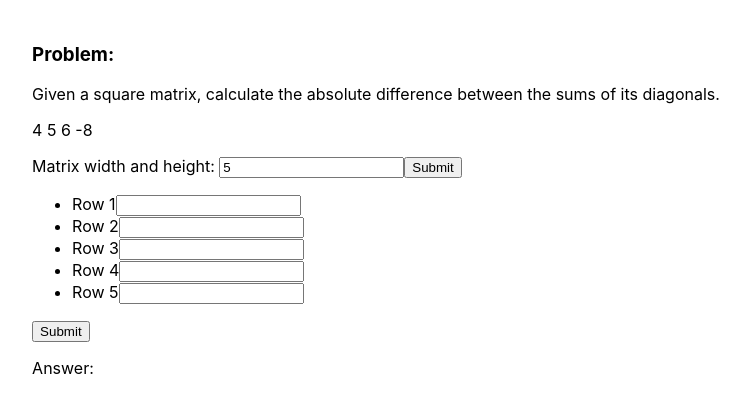
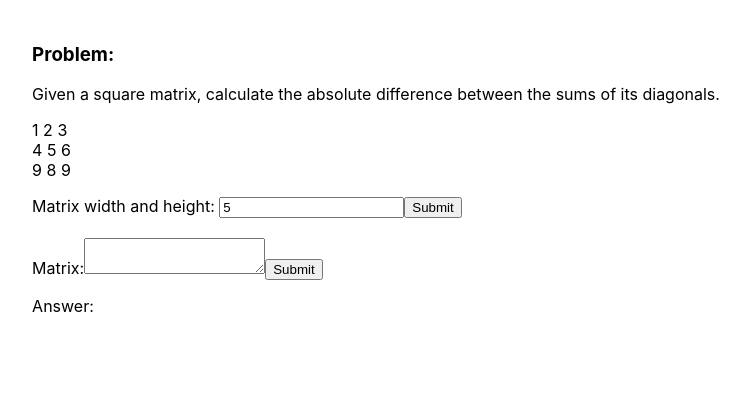
Before and after one commit to sanneVB/SquareMatrix, an Angular app: page / in a window 1280 px wide. Both pictures are taken after typing "5" into the empty fields and a click on the button "Submit". Shown: the top 412 px of the page, without its empty margins (264-1014 px from the left). Built offline with nearby package versions, Linux system fonts and the light colour scheme.

Commit message:
Swap input with textarea for matrix input

```diff
--- a/src/app/matrix-input/matrix-input.component.html
+++ b/src/app/matrix-input/matrix-input.component.html
@@ -1,22 +1,22 @@
 <h3>Problem:</h3>
 <p>Given a square matrix, calculate the absolute difference between the sums of its diagonals.</p>
-<p>4 5 6 -8</p>
+<p>1 2 3 <br>
+  4 5 6 <br>
+  9 8 9</p>
 <form #matrixSizeForm="ngForm" (ngSubmit)="setSize(matrixSizeForm)">
   <label for="matrixSize">Matrix width and height: </label>
   <input type="number" id="n" name="n" ngModel required placeholder="Enter a positive integer">
   <button type="submit">Submit</button>
-  @if (showNError) {<p>Please pick a valid number larger than 1</p>} <!-- See if this can't be inferred from form value directly-->
+  @if (showNError) {<p>Please enter a valid integer larger than 1</p>} <!-- See if this can't be inferred from form value directly-->
 </form>
+<br>
 <form #matrixInputForm="ngForm" (ngSubmit)="matrixSubmit(matrixInputForm)">
-  <ul>
-    @for (row of matrixRows; track $index) {
-      <li>
-        <label for="matrixRow" id="row-{{$index}}">Row {{$index+1}}</label>
-        <input type="text" id="row-{{$index}}" name="{{$index}}" ngModel required>
-      </li>}
-  </ul>
-
-  <button type="submit">Submit</button>
+  @if (showMatrixInput) {
+    <label for="matrix" id="matrixLabel">Matrix:</label>
+    <textarea name="matrix" ngModel required></textarea>
+    <!-- <input type="text" id="matrix" name="matrix" ngModel required> -->
+    <button type="submit">Submit</button>
+  }
 </form>
 @if (failedLengthCheck) {<p>Please ensure that each row contains exactly {{matrixRows.length}} entries  </p>}
 @if (failedIntegerCheck) {<p>Please ensure that each row contains only integers  </p>}
--- a/src/app/matrix-input/matrix-input.component.ts
+++ b/src/app/matrix-input/matrix-input.component.ts
@@ -12,8 +12,9 @@ import { FormsModule } from '@angular/forms';
 })
 export class MatrixInputComponent {
 
-  matrixRows: number[][] = [];
-  showNError = false;
+  matrixRows: string[][] = [];
+  showNError!: boolean;
+  showMatrixInput!: boolean;
   answer!: number ;
   failedLengthCheck!: boolean;
   failedIntegerCheck!: boolean;
@@ -22,13 +23,14 @@ export class MatrixInputComponent {
 
   setSize(form: NgForm) {
     this.matrixRows = [];
-    this.showNError = false;
     if (form.value.n > 1 ){
       this.showNError = false;
+      this.showMatrixInput = true;
       for (let i = 0; i < form.value.n; i++) {
         this.matrixRows.push([]);
       }
     } else {
+      this.showMatrixInput = false;
       this.showNError = true;
     }
   };
@@ -50,22 +52,34 @@ export class MatrixInputComponent {
   };
 
   matrixSubmit(form: NgForm) {
-    // this.hideRowLengthError = true;
-    // this.hideIntegerError = true;
-    // this.hideIntegerSizeError = true;
     const leftToRight: number[] = [];
     const rightToLeft: number[] = [];
-    for (const rowNumber in form.value) {
-      const seperatedRow = form.value[rowNumber].split(" ").filter((str: string) => str.length > 0);
-      //Filter is needed in case the string ends with a space. Otherwise an empty entry would be added.
-      this.failedLengthCheck = !this.lengthCheck(seperatedRow);
-      this.failedIntegerCheck = !this.integerCheck(seperatedRow);
-      this.failedIntegerSizeCheck = !this.integerSizeCheck(seperatedRow);
-      if (!this.failedLengthCheck && !this.failedIntegerCheck && !this.failedIntegerSizeCheck) {
-        leftToRight.push(Number(seperatedRow[rowNumber]));
-        rightToLeft.push(Number(seperatedRow[(this.matrixRows.length - Number(rowNumber) - 1)]))
-      }
+    const seperatedRows = form.value.matrix.split('\n');
+    const sepratedEntries = seperatedRows.map((row: string) => row.trim().split(' '))
+    console.log(sepratedEntries)
+    this.failedLengthCheck = !this.lengthCheck(sepratedEntries);
+    this.failedIntegerCheck = !this.integerCheck(sepratedEntries);
+    this.failedIntegerSizeCheck = !this.integerSizeCheck(sepratedEntries);
+    if (!this.failedLengthCheck && !this.failedIntegerCheck && !this.failedIntegerSizeCheck) {
+      leftToRight.push(Number(sepratedEntries[rowNumber]));
+      rightToLeft.push(Number(sepratedEntries[(this.matrixRows.length - Number(rowNumber) - 1)]))
     }
-    this.answer = Math.abs(this.calculateSum(leftToRight) - this.calculateSum(rightToLeft))
   }
+
+  // matrixSubmit(form: NgForm) {
+  //   const leftToRight: number[] = [];
+  //   const rightToLeft: number[] = [];
+  //   for (const rowNumber in form.value) {
+  //     const seperatedRow = form.value[rowNumber].split(" ").filter((str: string) => str.length > 0);
+  //     //Filter is needed in case the string ends with a space. Otherwise an empty entry would be added.
+  //     this.failedLengthCheck = !this.lengthCheck(seperatedRow);
+  //     this.failedIntegerCheck = !this.integerCheck(seperatedRow);
+  //     this.failedIntegerSizeCheck = !this.integerSizeCheck(seperatedRow);
+  //     if (!this.failedLengthCheck && !this.failedIntegerCheck && !this.failedIntegerSizeCheck) {
+  //       leftToRight.push(Number(seperatedRow[rowNumber]));
+  //       rightToLeft.push(Number(seperatedRow[(this.matrixRows.length - Number(rowNumber) - 1)]))
+  //     }
+  //   }
+  //   this.answer = Math.abs(this.calculateSum(leftToRight) - this.calculateSum(rightToLeft))
+  // }
 }
```
